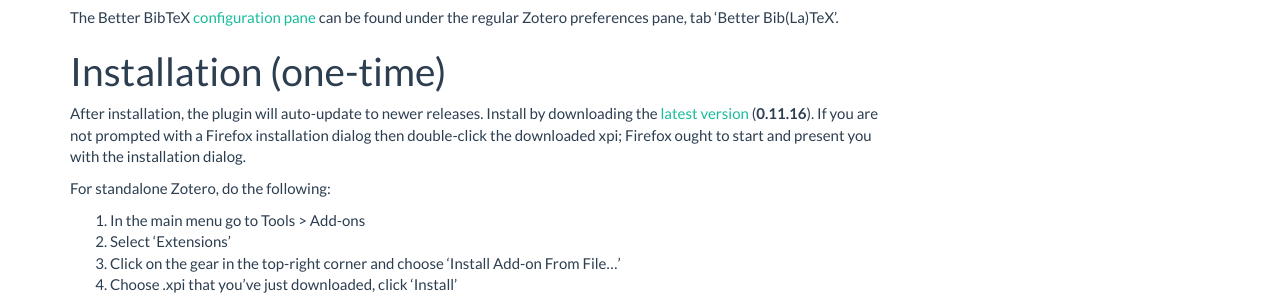
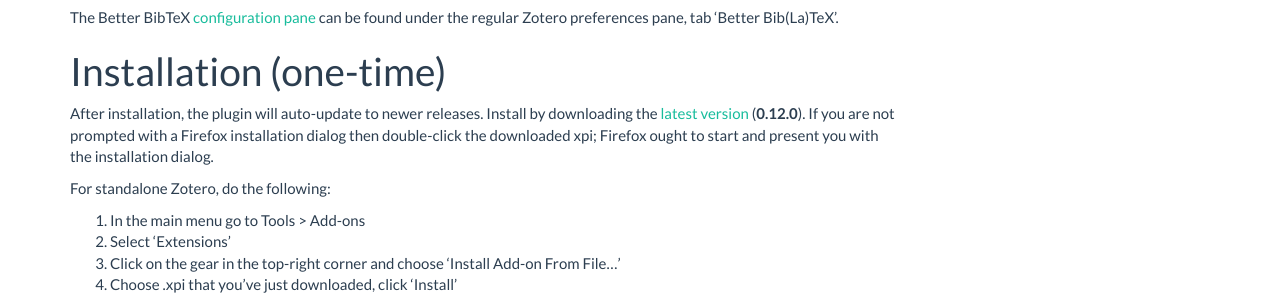
Before and after one commit to edwinksl/ZotPlus.github.io, a Jekyll site: the page built from better-bibtex/index.md, in a window 1280 px wide and 900 px high, scrolled down 312 px. Shown: the part 156-453 px from the top of the window. Built offline with Jekyll 4.4.1, drawn with Linux system fonts in a browser that asks for light colours; nearby versions of some CDN libraries.

Commit message:
ascii-rename 0.0.40 / auto-index 0.0.36 / debug-bridge 0.0.20 / link-local-files 0.0.9 / opds 0.0.10 / report-customizer 0.2.13 / better-bibtex 0.12.0

```diff
--- a/_includes/better-bibtex-version.html
+++ b/_includes/better-bibtex-version.html
@@ -1 +1 @@
-0.11.16
+0.12.0
```
